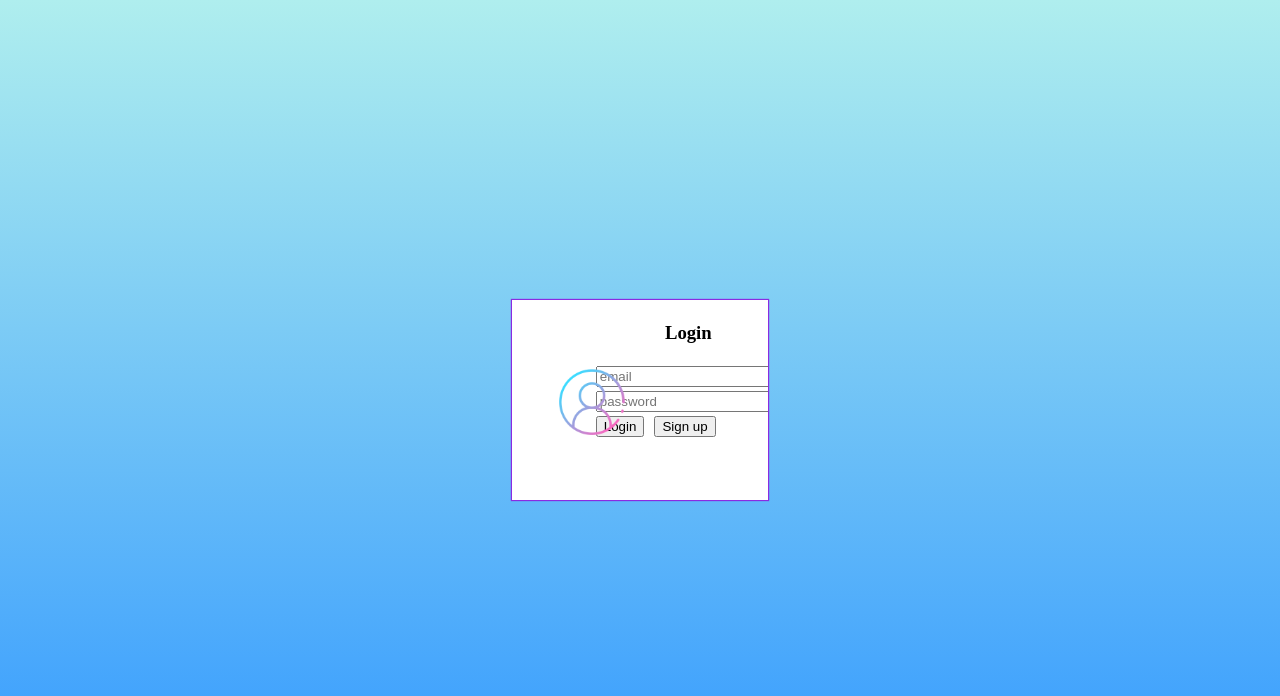
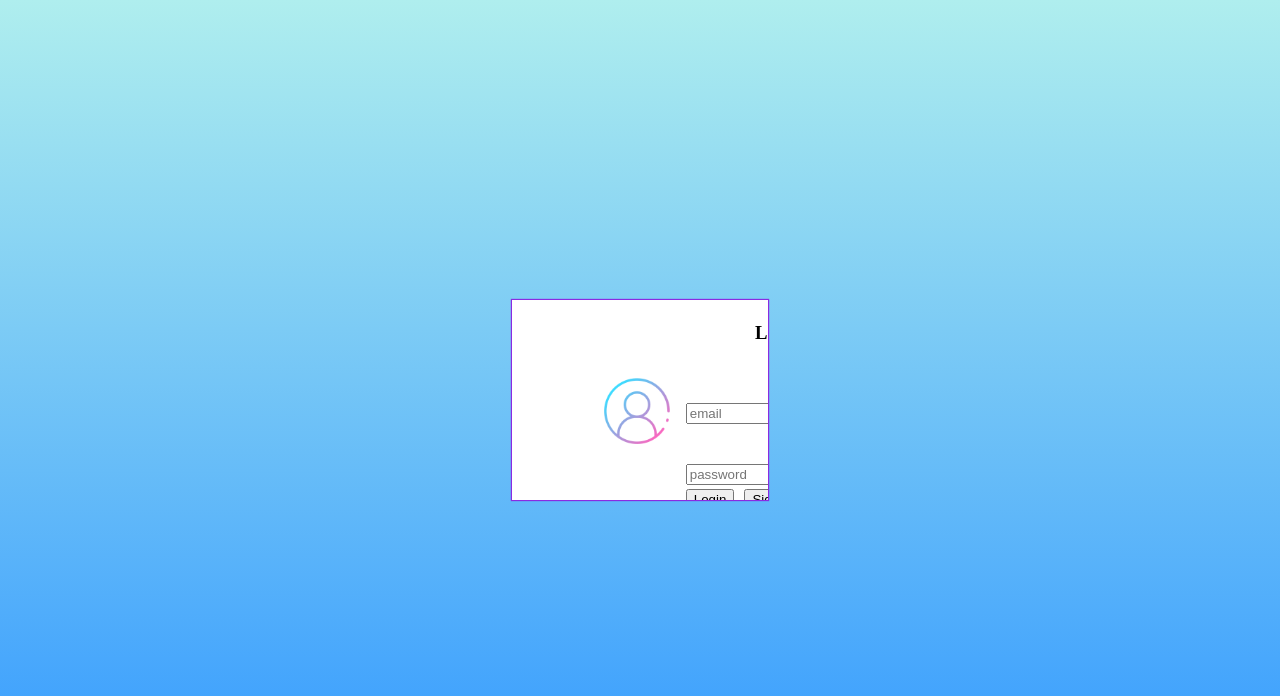
Before and after one commit to MariosChartsias/Airlines-demo, a PHP site: page /airlines-demo/login.php in a window 1280 px wide. Shown: the top 696 px of the page. Run offline with PHP 8.4, Linux system fonts and the light colour scheme.

Commit message:
Update login.php

```diff
--- a/login.php
+++ b/login.php
@@ -10,7 +10,7 @@
 <p id='error' style="text-align:center; color:red; margin-top:9cm;"></p>
 <div style="position:absolute; top: 50%; left: 50%; transform: translate(-50%, -50%); border: none; background-color:white; max-width:50%; max-height:50%; min-width:20%; min-height:25%; overflow:auto; box-shadow: 0 0 1px 1px #8A2BE2;">
 <div style="position:absolute; left:30%;">
-<img src="images/login.png" style="width:90px; position:absolute; right:4.0cm; top:1.5cm;">
+
 	<form method="post" action="PSQL/sign_up_sql.php" style="margin:auto; padding:auto;">
 		<table>
 			<tr>
@@ -18,7 +18,7 @@
 				<th style="text-align:center;"><h3>Login</h3></th>
 			</tr>
 			<tr>
-				<th></th>
+				<th><img src="images/login.png" style="width:90px;"></th>
 				<th><input type="email" name="email" id="email" placeholder="email"></th>
 				<th></th>
 			</tr>
```
